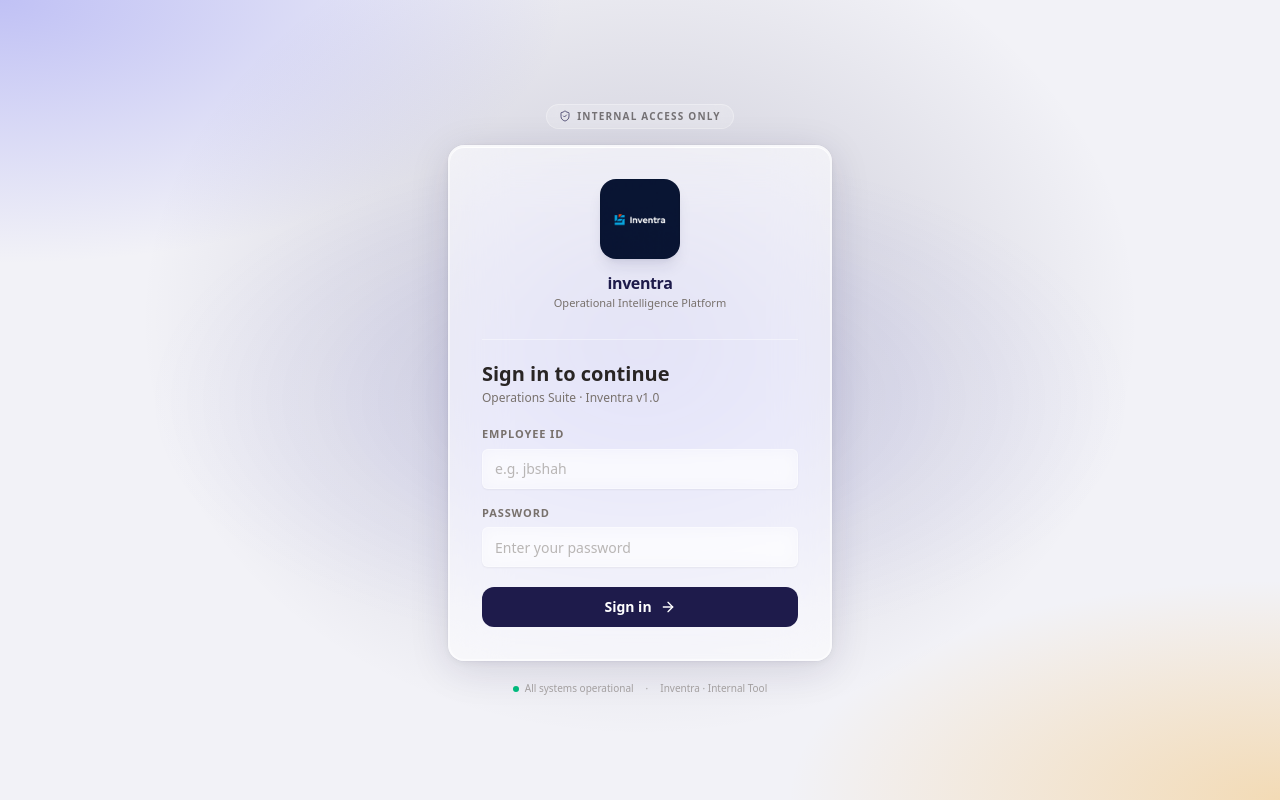
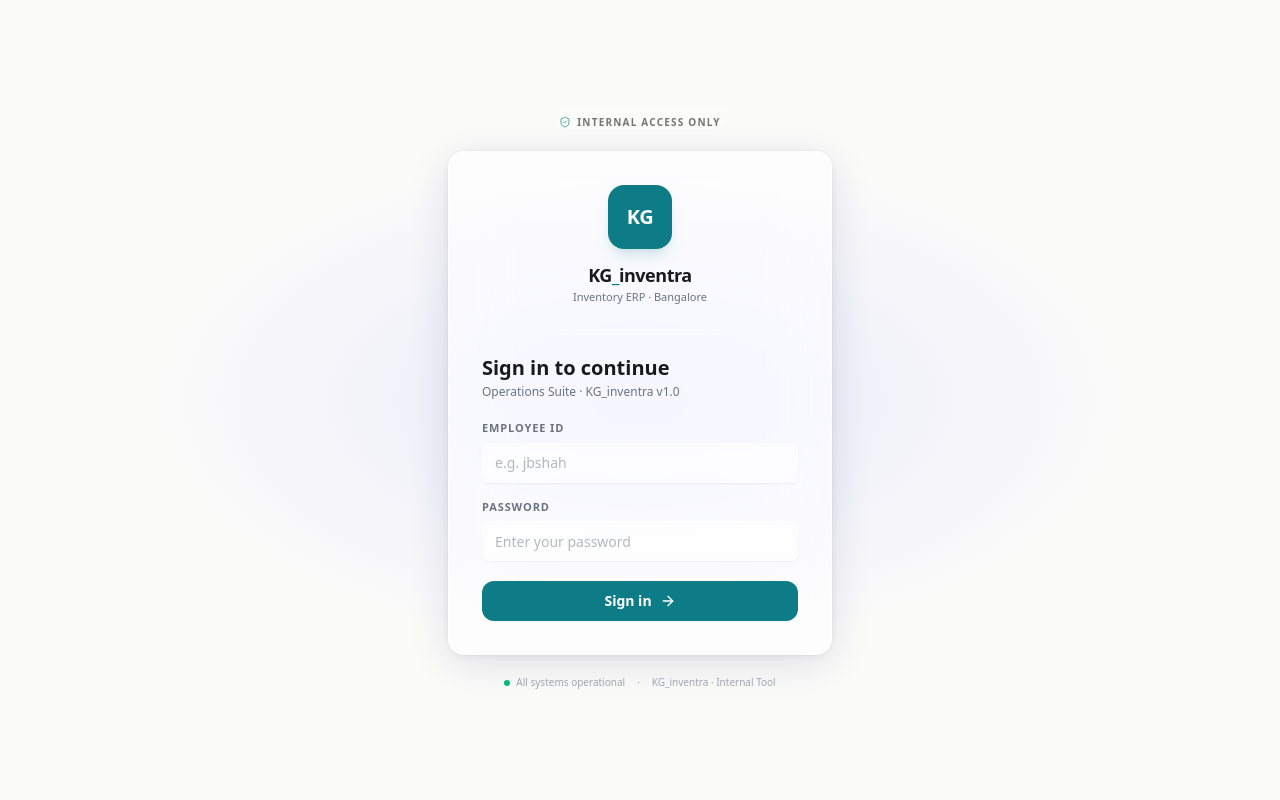
Before and after one commit to SatheMayur/kg-inventra-erp, a Next.js app: page / in a window 1280 px wide. Built offline with nearby package versions, Linux system fonts and the light colour scheme; no server answers.

Commit message:
feat(ui): rebrand to KG_inventra + premium light theme (teal, flat surfaces, hairline borders)

```diff
--- a/src/app/globals.css
+++ b/src/app/globals.css
@@ -44,40 +44,40 @@
   --radius-xl: calc(var(--radius) + 4px);
 }
 
-/* ── Inventra glassmorphism theme ────────────────────────────────── */
+/* ── KG_inventra — premium light theme (teal) ────────────────────── */
 :root {
   --radius: 0.5rem;
-  --background: rgba(242, 242, 247, 0.45);
-  --foreground: #292524;
-  --card: rgba(255, 255, 255, 0.50);
-  --card-foreground: #292524;
-  --popover: rgba(255, 255, 255, 0.84);
-  --popover-foreground: #292524;
-  --primary: #1E1B4B;
+  --background: #FBFBFA;
+  --foreground: #1A1A1A;
+  --card: #FFFFFF;
+  --card-foreground: #1A1A1A;
+  --popover: #FFFFFF;
+  --popover-foreground: #1A1A1A;
+  --primary: #0E7C86;
   --primary-foreground: #FFFFFF;
-  --secondary: rgba(245, 245, 244, 0.48);
-  --secondary-foreground: #292524;
-  --muted: rgba(245, 245, 244, 0.48);
-  --muted-foreground: #78716C;
-  --accent: rgba(254, 243, 199, 0.70);
-  --accent-foreground: #92400E;
+  --secondary: #F4F4F3;
+  --secondary-foreground: #1A1A1A;
+  --muted: #F4F4F3;
+  --muted-foreground: #6B7280;
+  --accent: #E6F4F4;
+  --accent-foreground: #0E7C86;
   --destructive: #DC2626;
-  --border: rgba(255, 255, 255, 0.45);
-  --input: rgba(231, 229, 228, 0.80);
-  --ring: #1E1B4B;
-  --chart-1: #1E1B4B;
-  --chart-2: #F59E0B;
+  --border: #E8E8E6;
+  --input: #E2E2DF;
+  --ring: #0E7C86;
+  --chart-1: #0E7C86;
+  --chart-2: #6366F1;
   --chart-3: #16A34A;
-  --chart-4: #DC2626;
-  --chart-5: #7C3AED;
-  --sidebar: rgba(255, 255, 255, 0.55);
-  --sidebar-foreground: #292524;
-  --sidebar-primary: #1E1B4B;
+  --chart-4: #F59E0B;
+  --chart-5: #DC2626;
+  --sidebar: #FFFFFF;
+  --sidebar-foreground: #1A1A1A;
+  --sidebar-primary: #0E7C86;
   --sidebar-primary-foreground: #FFFFFF;
-  --sidebar-accent: rgba(238, 238, 248, 0.60);
-  --sidebar-accent-foreground: #1E1B4B;
-  --sidebar-border: rgba(255, 255, 255, 0.35);
-  --sidebar-ring: #1E1B4B;
+  --sidebar-accent: #F1F7F7;
+  --sidebar-accent-foreground: #0E7C86;
+  --sidebar-border: #ECECEA;
+  --sidebar-ring: #0E7C86;
 }
 
 @layer base {
@@ -87,18 +87,13 @@
   body {
     @apply text-foreground;
     font-feature-settings: "rlig" 1, "calt" 1;
+    -webkit-font-smoothing: antialiased;
   }
 }
 
-/* ── Fixed gradient canvas ───────────────────────────────────────── */
-/* Unlayered — beats @layer utilities, overrides bg-background on body */
+/* Flat premium canvas — no gradient, no glass. */
 body {
-  background:
-    radial-gradient(ellipse 80% 60% at 0% 0%, rgba(99, 102, 241, 0.35) 0%, transparent 55%),
-    radial-gradient(ellipse 70% 50% at 100% 100%, rgba(245, 158, 11, 0.28) 0%, transparent 55%),
-    radial-gradient(ellipse 60% 80% at 50% 40%, rgba(30, 27, 75, 0.20) 0%, transparent 65%),
-    #F2F2F7;
-  background-attachment: fixed;
+  background: var(--background);
 }
 
 /* ── Opt-in serif display classes ────────────────────────────────── */
@@ -112,10 +107,59 @@ body {
   letter-spacing: -0.02em;
 }
 
-/* ── Sidebar active indicator ────────────────────────────────────── */
+/* ── Sidebar ─────────────────────────────────────────────────────── */
+[data-sidebar="sidebar"] {
+  border-right: 1px solid var(--sidebar-border) !important;
+}
 [data-sidebar="menu-button"][data-active="true"] {
-  border-left: 2px solid #1E1B4B;
+  border-left: 2px solid var(--primary);
   border-radius: 0 6px 6px 0;
+  background: var(--sidebar-accent);
+  color: var(--sidebar-accent-foreground);
+}
+
+/* ── Surfaces: solid, hairline border, soft shadow (Linear/Vercel) ─ */
+[data-slot="card"] {
+  background: var(--card);
+  border: 1px solid var(--border);
+  box-shadow: 0 1px 2px rgba(0, 0, 0, 0.03), 0 1px 3px rgba(0, 0, 0, 0.02);
+}
+
+[data-slot="popover-content"],
+[role="menu"],
+[role="listbox"],
+[data-radix-popper-content-wrapper] > * {
+  background: var(--popover);
+  border: 1px solid var(--border);
+  box-shadow: 0 4px 12px rgba(0, 0, 0, 0.06), 0 12px 32px rgba(0, 0, 0, 0.08);
+}
+
+[data-slot="dialog-content"],
+[data-slot="sheet-content"] {
+  background: var(--popover) !important;
+  border: 1px solid var(--border);
+  box-shadow: 0 10px 40px rgba(0, 0, 0, 0.12), 0 2px 8px rgba(0, 0, 0, 0.06);
+}
+
+[data-slot="dialog-overlay"] {
+  background: rgba(17, 17, 17, 0.35) !important;
+}
+
+[data-slot="sidebar-inset"] {
+  background: var(--background) !important;
+}
+
+header.sticky {
+  background: rgba(251, 251, 250, 0.85) !important;
+  backdrop-filter: blur(8px);
+  -webkit-backdrop-filter: blur(8px);
+  border-bottom: 1px solid var(--border) !important;
+}
+
+[data-slot="tooltip-content"] {
+  background: var(--foreground) !important;
+  color: var(--background);
+  border: none;
 }
 
 /* ── Enterprise table ────────────────────────────────────────────── */
@@ -123,123 +167,29 @@ body {
   position: sticky;
   top: 0;
   z-index: 10;
-  background: rgba(245, 245, 244, 0.82);
-  backdrop-filter: blur(12px);
-  -webkit-backdrop-filter: blur(12px);
+  background: var(--background);
 }
 .enterprise-table thead th {
-  border-bottom: 1px solid rgba(231, 229, 228, 0.60);
+  border-bottom: 1px solid var(--border);
   font-size: 0.6875rem;
   font-weight: 600;
   letter-spacing: 0.04em;
   text-transform: uppercase;
-  color: #78716C;
+  color: var(--muted-foreground);
   padding: 0.5rem 0.75rem;
 }
 .enterprise-table tbody td {
   padding: 0.5rem 0.75rem;
-  border-bottom: 1px solid rgba(245, 245, 244, 0.80);
+  border-bottom: 1px solid var(--border);
 }
 .enterprise-table tbody tr:last-child td {
   border-bottom: none;
 }
 .enterprise-table tbody tr:hover td {
-  background-color: rgba(99, 102, 241, 0.04);
+  background-color: rgba(14, 124, 134, 0.05);
 }
 
-/* ── Glass depth system ──────────────────────────────────────────── */
-
-/* ── Blur hierarchy: base 12px → +2px per level ─────────────────── */
-/*   Base   (sidebar, header):  12px                                 */
-/*   Level 1 (cards):           14px                                 */
-/*   Level 2 (popovers):        16px                                 */
-/*   Level 3 (dialogs):         18px                                 */
-/*   Level 4 (tooltips):        20px                                 */
-
-/* All bg-card elements — covers manual divs + shadcn Cards */
-.bg-card {
-  backdrop-filter: blur(14px) saturate(150%);
-  -webkit-backdrop-filter: blur(14px) saturate(150%);
-}
-
-/* Main content area: transparent so gradient shows through */
-[data-slot="sidebar-inset"] {
-  background: transparent !important;
-}
-
-/* Level 1: Shadcn Card component (14px) */
-[data-slot="card"] {
-  backdrop-filter: blur(14px) saturate(150%);
-  -webkit-backdrop-filter: blur(14px) saturate(150%);
-  border: 2px solid rgba(255, 255, 255, 0.50);
-  box-shadow:
-    inset 0 1px 0 rgba(255, 255, 255, 0.80),
-    0 2px 2px rgba(0, 0, 0, 0.02),
-    0 4px 16px rgba(0, 0, 0, 0.04),
-    0 0 0 0.5px rgba(0, 0, 0, 0.03);
-}
-
-/* Level 2: Popover / dropdown (16px) */
-[data-slot="popover-content"],
-[role="menu"],
-[role="listbox"],
-[data-radix-popper-content-wrapper] > * {
-  backdrop-filter: blur(16px) saturate(160%);
-  -webkit-backdrop-filter: blur(16px) saturate(160%);
-  box-shadow:
-    inset 0 1px 0 rgba(255, 255, 255, 0.85),
-    0 8px 32px rgba(0, 0, 0, 0.08),
-    0 2px 8px rgba(0, 0, 0, 0.05),
-    0 0 0 0.5px rgba(0, 0, 0, 0.05);
-}
-
-/* Level 3: Dialog / Sheet (18px) */
-[data-slot="dialog-content"],
-[data-slot="sheet-content"] {
-  background: rgba(255, 255, 255, 0.80) !important;
-  backdrop-filter: blur(18px) saturate(170%);
-  -webkit-backdrop-filter: blur(18px) saturate(170%);
-  border: 2px solid rgba(255, 255, 255, 0.55);
-  box-shadow:
-    inset 0 1px 0 rgba(255, 255, 255, 0.90),
-    0 24px 64px rgba(0, 0, 0, 0.10),
-    0 8px 24px rgba(0, 0, 0, 0.06),
-    0 0 0 0.5px rgba(0, 0, 0, 0.05);
-}
-
-/* Dialog overlay: subtle navy tint instead of dark block */
-[data-slot="dialog-overlay"] {
-  background: rgba(30, 27, 75, 0.12) !important;
-  backdrop-filter: blur(4px);
-  -webkit-backdrop-filter: blur(4px);
-}
-
-/* Base: Sticky header (12px) */
-header.sticky {
-  background: rgba(255, 255, 255, 0.60) !important;
-  backdrop-filter: blur(12px) saturate(150%);
-  -webkit-backdrop-filter: blur(12px) saturate(150%);
-  border-bottom: 2px solid rgba(255, 255, 255, 0.45) !important;
-  box-shadow: 0 1px 0 rgba(255, 255, 255, 0.70), 0 2px 8px rgba(0, 0, 0, 0.03);
-}
-
-/* Base: Sidebar (12px) */
-[data-sidebar="sidebar"] {
-  backdrop-filter: blur(12px) saturate(150%);
-  -webkit-backdrop-filter: blur(12px) saturate(150%);
-  border-right: 2px solid rgba(255, 255, 255, 0.40) !important;
-}
-
-/* Level 4: Tooltip (20px — darkest, most crisp) */
-[data-slot="tooltip-content"] {
-  background: rgba(30, 27, 75, 0.88) !important;
-  backdrop-filter: blur(20px);
-  -webkit-backdrop-filter: blur(20px);
-  border: 1px solid rgba(255, 255, 255, 0.12);
-}
-
-
-/* ── Legacy opacity normalizers ──────────────────────────────────── */
+/* ── Legacy opacity normalizers (map old translucent utilities to solid) ── */
 .bg-card\/30,
 .bg-card\/20,
 .bg-card\/40,
@@ -251,34 +201,29 @@ header.sticky {
   background-color: var(--secondary);
 }
 
-/* ── Tabular numbers ─────────────────────────────────────────────── */
 .tabular-nums {
   font-variant-numeric: tabular-nums;
 }
 
-/* ── Glass card helper ───────────────────────────────────────────── */
+/* glass-card helper kept as a flat premium surface for any legacy usage */
 .glass-card {
-  background: rgba(255, 255, 255, 0.62);
-  border: 2px solid rgba(255, 255, 255, 0.55);
-  backdrop-filter: blur(20px) saturate(160%);
-  -webkit-backdrop-filter: blur(20px) saturate(160%);
-  box-shadow:
-    inset 0 1px 0 rgba(255, 255, 255, 0.85),
-    0 2px 12px rgba(0, 0, 0, 0.05);
+  background: var(--card);
+  border: 1px solid var(--border);
+  box-shadow: 0 1px 2px rgba(0, 0, 0, 0.03), 0 1px 3px rgba(0, 0, 0, 0.02);
 }
 
 /* ── Scrollbar ───────────────────────────────────────────────────── */
 ::-webkit-scrollbar {
-  width: 6px;
-  height: 6px;
+  width: 8px;
+  height: 8px;
 }
 ::-webkit-scrollbar-track {
-  background: rgba(245, 245, 244, 0.60);
+  background: transparent;
 }
 ::-webkit-scrollbar-thumb {
-  background: rgba(214, 211, 209, 0.80);
-  border-radius: 3px;
+  background: #D9D9D6;
+  border-radius: 4px;
 }
 ::-webkit-scrollbar-thumb:hover {
-  background: #A8A29E;
+  background: #BFBFBB;
 }
--- a/src/app/layout.tsx
+++ b/src/app/layout.tsx
@@ -22,9 +22,9 @@ export const viewport: Viewport = {
 };
 
 export const metadata: Metadata = {
-  title: "Inventra — Operational Intelligence",
+  title: "KG_inventra — Inventory ERP",
   description: "Operational intelligence platform for inventory and procurement.",
-  keywords: ["Inventra", "Inventory", "Operations", "Procurement", "Stock"],
+  keywords: ["KG_inventra", "Inventory", "ERP", "Procurement", "Stock"],
   manifest: "/manifest.json",
   appleWebApp: {
     capable: true,
--- a/src/app/page.tsx
+++ b/src/app/page.tsx
@@ -29,7 +29,7 @@ export default function Home() {
       <div className="flex min-h-screen items-center justify-center bg-background">
         <div className="flex flex-col items-center gap-3">
           <div className="size-8 animate-spin rounded-full border-2 border-primary border-t-transparent" />
-          <span className="text-sm text-muted-foreground font-medium">Initializing Inventra...</span>
+          <span className="text-sm text-muted-foreground font-medium">Initializing KG_inventra...</span>
         </div>
       </div>
     )
--- a/src/components/app-shell.tsx
+++ b/src/components/app-shell.tsx
@@ -418,17 +418,10 @@ export default function AppShell() {
           <SidebarMenu>
             <SidebarMenuItem>
               <SidebarMenuButton size="lg" className="gap-3 hover:bg-transparent cursor-default select-none">
-                <Image
-                  src="/inventra-logo.png"
-                  alt="Inventra"
-                  width={32}
-                  height={32}
-                  className="rounded-lg shrink-0 select-none"
-                  priority
-                />
+                <span className="flex size-8 items-center justify-center rounded-lg bg-primary text-primary-foreground text-xs font-bold shrink-0 select-none">KG</span>
                 <div className="flex flex-col gap-0.5 leading-none group-data-[collapsible=icon]:hidden">
-                  <span className="font-semibold text-sm tracking-tight text-primary">inventra</span>
-                  <span className="text-[10px] text-muted-foreground">Operational Intelligence</span>
+                  <span className="font-semibold text-sm tracking-tight">KG<span className="text-primary">_</span>inventra</span>
+                  <span className="text-[10px] text-muted-foreground">Inventory ERP</span>
                 </div>
               </SidebarMenuButton>
             </SidebarMenuItem>
--- a/src/components/command-bar.tsx
+++ b/src/components/command-bar.tsx
@@ -12,7 +12,7 @@ interface CommandResult {
 }
 
 /**
- * Global natural-language "Ask Inventra" bar. Open with ⌘K / Ctrl+K.
+ * Global natural-language "Ask KG_inventra" bar. Open with ⌘K / Ctrl+K.
  * Read-only: queries stock / low-stock / pending requests via /api/command.
  */
 export function CommandBar() {
@@ -62,10 +62,10 @@ export function CommandBar() {
       }}
     >
       <DialogContent className="sm:max-w-lg">
-        <DialogTitle className="sr-only">Ask Inventra</DialogTitle>
+        <DialogTitle className="sr-only">Ask KG_inventra</DialogTitle>
         <div className="flex items-center gap-2 text-primary">
           <Sparkles className="size-4" />
-          <span className="text-xs font-bold uppercase tracking-widest">Ask Inventra</span>
+          <span className="text-xs font-bold uppercase tracking-widest">Ask KG_inventra</span>
         </div>
         <div className="relative">
           <Search className="absolute left-3 top-1/2 size-4 -translate-y-1/2 text-muted-foreground/50" />
--- a/src/components/login-screen.tsx
+++ b/src/components/login-screen.tsx
@@ -87,17 +87,10 @@ export default function LoginScreen() {
         >
           {/* Logo */}
           <div className="mb-7 flex flex-col items-center gap-3">
-            <Image
-              src="/inventra-logo.png"
-              alt="Inventra"
-              width={80}
-              height={80}
-              className="rounded-2xl select-none shadow-lg shadow-primary/10"
-              priority
-            />
+            <span className="flex size-16 items-center justify-center rounded-2xl bg-primary text-primary-foreground text-xl font-bold tracking-tight shadow-lg shadow-primary/15 select-none">KG</span>
             <div className="text-center">
-              <p className="text-base font-bold tracking-tight text-primary">inventra</p>
-              <p className="text-[11px] text-muted-foreground">Operational Intelligence Platform</p>
+              <p className="text-lg font-semibold tracking-tight">KG<span className="text-primary">_</span>inventra</p>
+              <p className="text-[11px] text-muted-foreground">Inventory ERP · Bangalore</p>
             </div>
           </div>
 
@@ -106,7 +99,7 @@ export default function LoginScreen() {
           {/* Heading */}
           <div className="mb-5">
             <h1 className="text-xl font-semibold text-foreground">Sign in to continue</h1>
-            <p className="mt-0.5 text-xs text-muted-foreground">Operations Suite · Inventra v1.0</p>
+            <p className="mt-0.5 text-xs text-muted-foreground">Operations Suite · KG_inventra v1.0</p>
           </div>
 
           {/* Form */}
@@ -189,7 +182,7 @@ export default function LoginScreen() {
             All systems operational
           </span>
           <span>·</span>
-          <span>Inventra · Internal Tool</span>
+          <span>KG_inventra · Internal Tool</span>
         </div>
       </div>
     </div>
```
